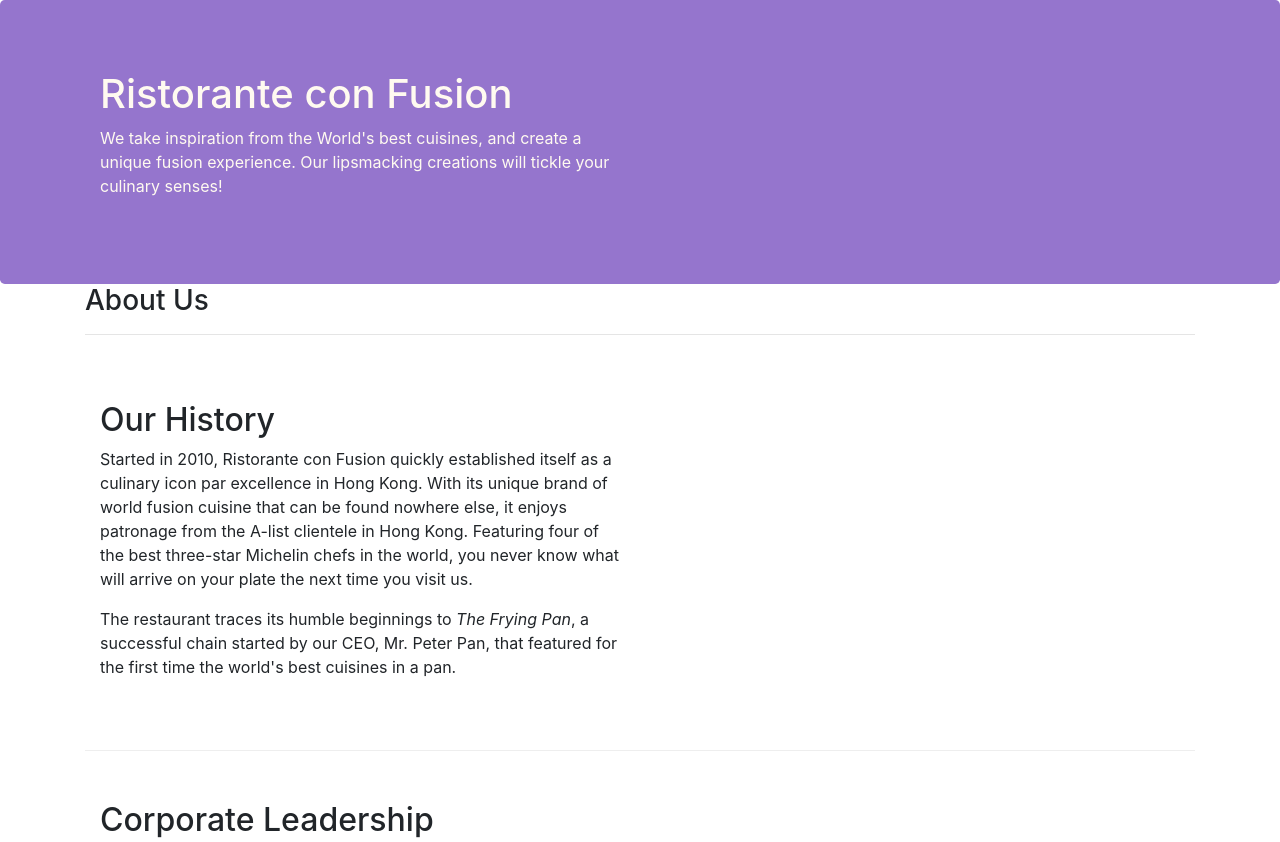
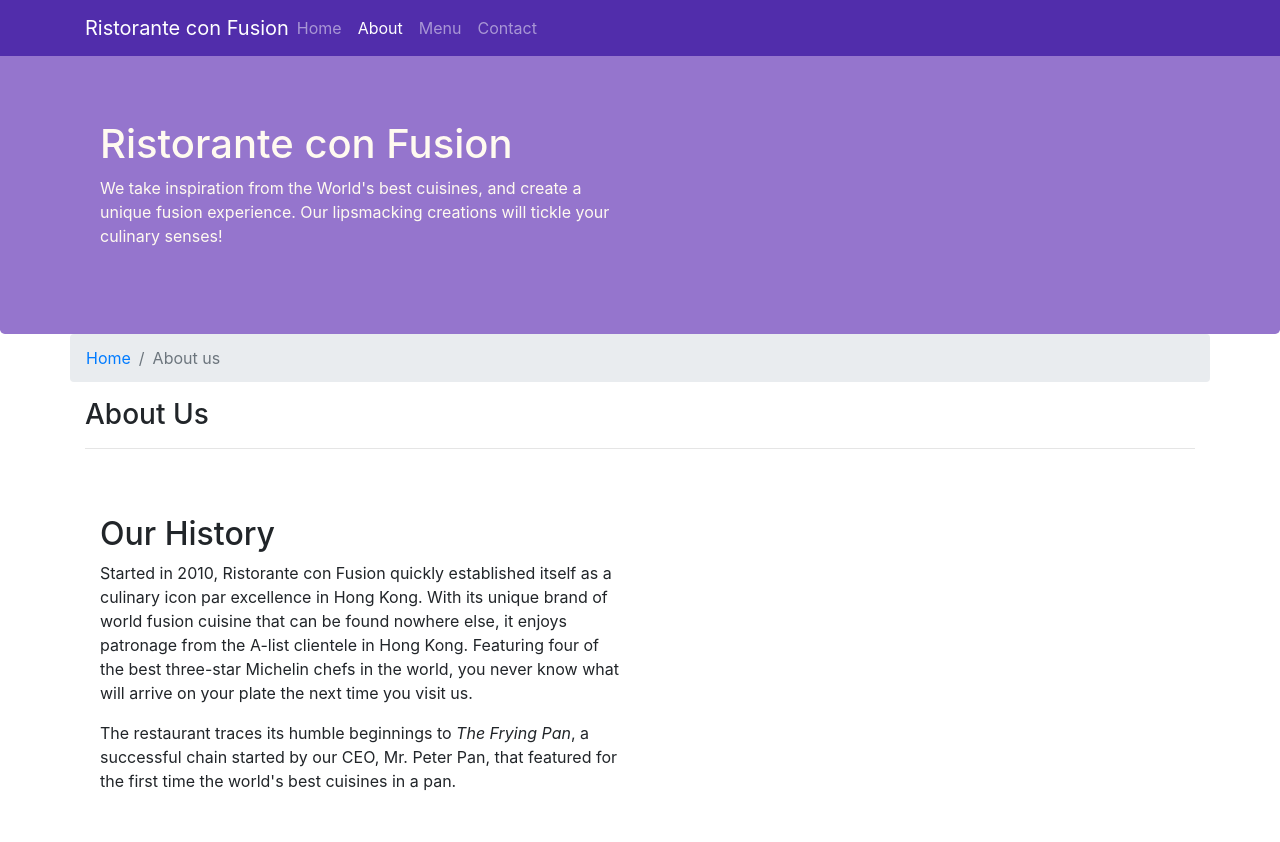
Before and after one commit to dddash11/ConFusion, a website: page aboutus.html in a window 1280 px wide. Shown: the top 842 px of the page. Drawn offline with nearby package versions, Linux system fonts and the light colour scheme.

Commit message:
Navbar and Breadcrumbs

```diff
--- a/aboutus.html
+++ b/aboutus.html
@@ -16,6 +16,23 @@
 </head>
 
 <body>
+    <nav class="navbar navbar-dark navbar-expand-sm fixed-top">
+        <div class="container">
+            <button class="navbar-toggler" type="button" data-toggle="collapse" data-target="#Navbar">
+                <span class="navbar-toggler-icon"></span>
+            </button>
+            <a class="navbar-brand mr-auto" href="index.html">Ristorante con Fusion</a>
+            <div class="collapse navbar-collapse" id="Navbar">
+                <ul class="navbar-nav mr-auto">
+                    <li class="nav-item"><a class="nav-link" href="index.html">Home</a></li>
+                    <li class="nav-item active"><a class="nav-link" href="#">About</a></li>
+                    <li class="nav-item"><a class="nav-link" href="#">Menu</a></li>
+                    <li class="nav-item"><a class="nav-link" href="#">Contact</a></li>
+                </ul>
+            </div>
+        </div>
+
+    </nav>
 
     <header class="jumbotron">
         <div class="container">
@@ -32,6 +49,10 @@
 
     <div class="container">
         <div class="row">
+            <ol class="col-12 breadcrumb">
+                <li class="breadcrumb-item"><a href="index.html">Home</a></li>
+                <li class="breadcrumb-item active">About us</li>
+            </ol>
             <div class="col-12">
                <h3>About Us</h3>
                <hr>
@@ -71,7 +92,7 @@
                 <div class="col-4 offset-1 col-sm-2">
                     <h5>Links</h5>
                     <ul class="list-unstyled">
-                        <li><a href="#">Home</a></li>
+                        <li><a href="index.html">Home</a></li>
                         <li><a href="#">About</a></li>
                         <li><a href="#">Menu</a></li>
                         <li><a href="#">Contact</a></li>
--- a/css/styles.css
+++ b/css/styles.css
@@ -28,3 +28,12 @@
     margin: 0px;
     color: #0f0f0f
 }
+
+body{
+    padding: 50px 0px 0px 0px;
+    z-index: 0;
+}
+
+.navbar-dark{
+    background-color: #512DAB;
+}
```
Also changed, not shown: index.html (+18 -1 lines).
